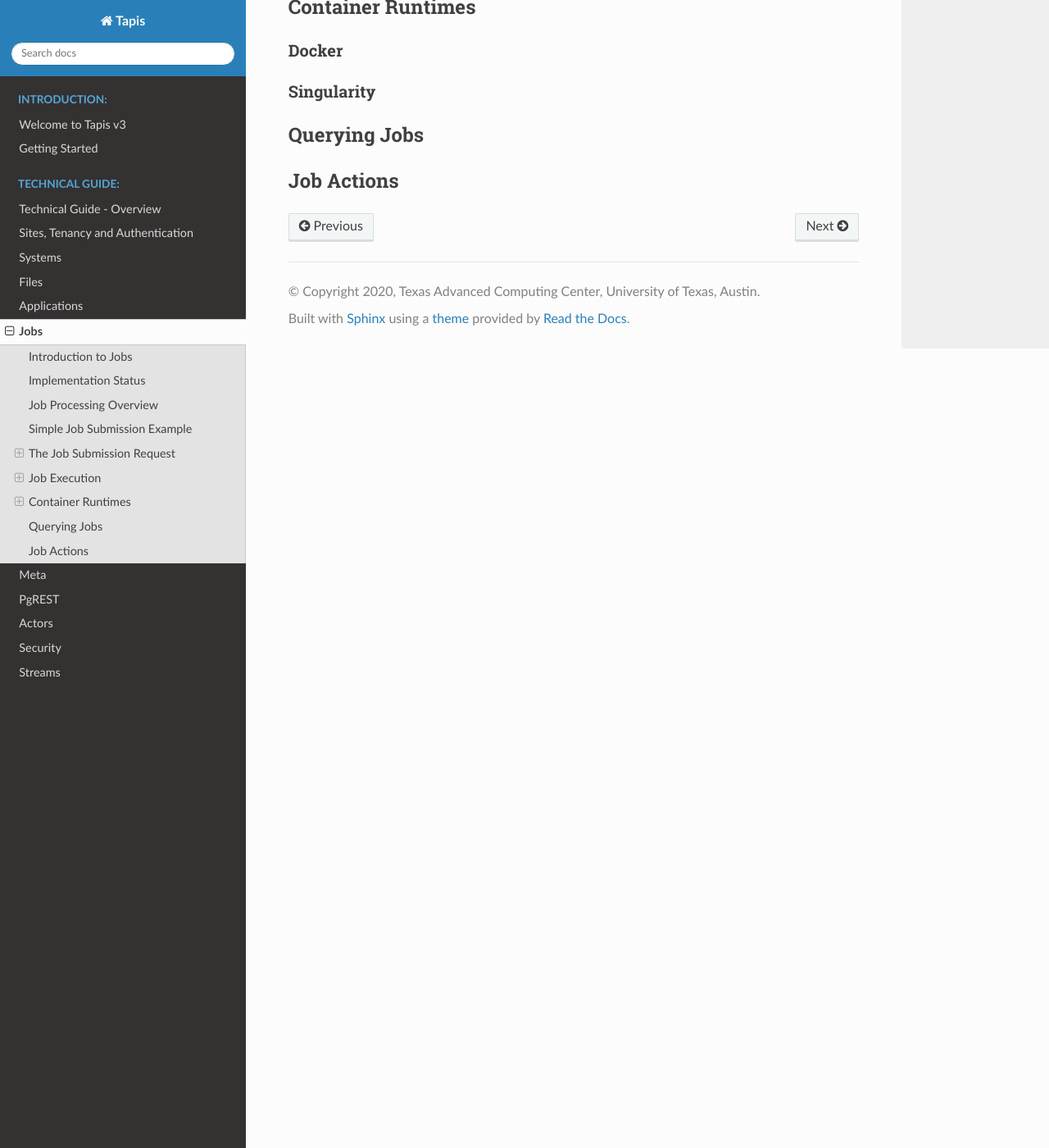
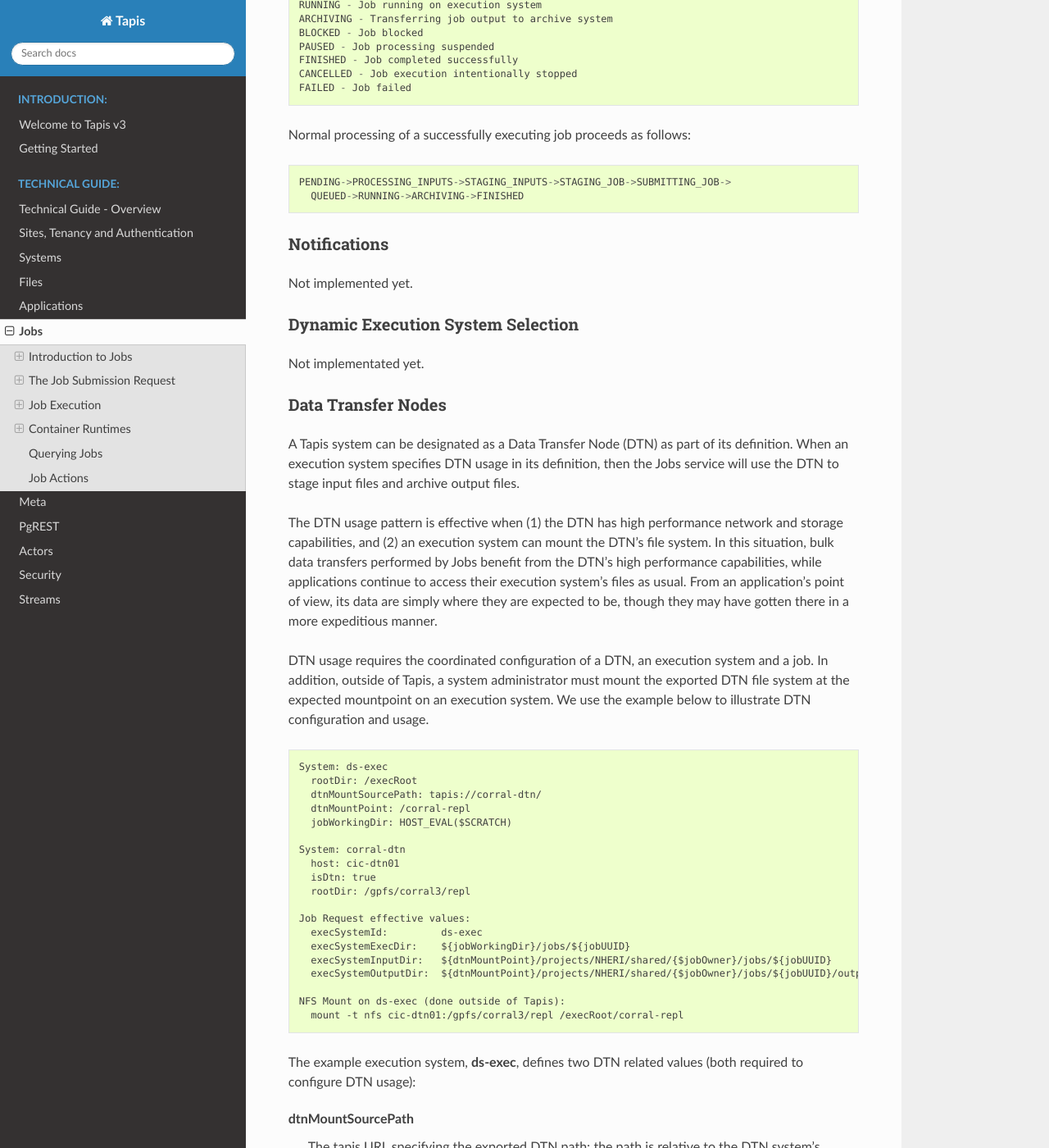
Before and after one commit to tapis-project/documentation, a Sphinx documentation site: the page built from source/technical/jobs.rst, in a window 1280 px wide and 1400 px high, scrolled down 12511 px. Shown: the whole window at 82% size. Built offline with Sphinx 7.4.7 and the Read the Docs theme 2.0.0, drawn with Linux system fonts in a browser that asks for light colours; some of the changed text lies outside the part shown.

Commit message:
more jobs docs

```diff
--- a/source/technical/jobs.rst
+++ b/source/technical/jobs.rst
@@ -27,7 +27,7 @@
 The Tapis v3 Jobs service is specialized to run containerized applications on any host that supports container runtimes.  Currently, Docker and Singularity containers are supported.  The Jobs service uses the Systems, Apps, Files and Security Kernel services to process jobs.
 
 Implementation Status
-=====================
+---------------------
 The following table describes the current state of the Beta release of Jobs.  All UrlPaths shown start with /v3/jobs.  The unauthenticated health check, ready and hello APIs do not require a Tapis JWT in the request header.
 
 ============     ======   ====================   ===========
@@ -45,7 +45,7 @@
 
 
 Job Processing Overview
-=======================
+-----------------------
 
 Before discussing the details of how to construct a job request, we take this opportunity to describe overall lifecycle of a job.  When a job request is recieved as the payload of an POST call, the following steps are taken:
 
@@ -72,7 +72,7 @@
 
 
 Simple Job Submission Example
-=============================
+-----------------------------
 
 The POST payload for the simplest job submission request looks like this:
 
@@ -87,6 +87,8 @@
 In this example, all input and output directories are either specified in the *myApp* definition or are assigned their default values.  Currently, the execution system on which an application runs must be specified in either the application definition or job request.  Our example assumes that *myApp* assigns the execution system.  Future versions of the Jobs service will support dynamic execution system selection.
 
 An archive system can also be specified in the application or job request; the default is to be the same as the execution system.
+
+-----------------------
 
 The Job Submission Request
 ==========================
@@ -178,7 +180,7 @@
   jobWorkingDir - the default directory for temporary files used or created during job execution.
   dtnMountPoint - the path relative to the execution system's rootDir where the DTN file system is mounted.
 
-An execution system may define a *Data Transfer Node* (DTN).  A DTN is a high throughput node used to stage job inputs and to archive job outputs.  The goal is to improve transfer performance.  The execution system mounts the DTN's file system at the *dtnMountPoint* so that executing jobs have access to its data, but Tapis will connect to the DTN rather than the execution system during transfers.
+An execution system may define a *Data Transfer Node* (DTN).  A DTN is a high throughput node used to stage job inputs and to archive job outputs.  The goal is to improve transfer performance.  The execution system mounts the DTN's file system at the *dtnMountPoint* so that executing jobs have access to its data, but Tapis will connect to the DTN rather than the execution system during transfers.  See `Data Transfer Nodes`_ for details.
 
 The directories assigned in application definitions and/or in a job submission requests:
 
@@ -233,7 +235,7 @@
        "additionalProperties": false
    }
 
-Since all input directories or files are staged to the *execSystemInputDir*, the only required field is the *sourceUrl*.  Any URL protocol accepted by the Tapis Files_ service can be used here.  The most common protocols used are tapis, http, and https; please see the Files_ service for the complete list of supported protocols.
+Since all input directories or files are staged to the *execSystemInputDir*, the only required field is the *sourceUrl*.  Any URL protocol accepted by the Tapis Files_ service can be used here.  The most common protocols used are tapis, http, and https.  The standard tapis URL format is *tapis://<tapis-system>/<path>*; please see the Files_ service for the complete list of supported protocols.
 
 If provided, the *targetPath* indicates a path relative to the *execSystemInputDir* into which the input is copied.  When not provided, the  directory or file named in *sourceUrl* is copied directly into *execSystemInputDir*.
 
@@ -398,6 +400,8 @@
 Both the *key* and *value* are required, though the *value* can be an empty string.
 
 
+-------------------------------------------------
+
 Job Execution
 =============
 
@@ -414,7 +418,7 @@
     _tapisArchiveSystemDir - the archive system directory on which app output is archived
     _tapisArchiveSystemId - Tapis system used for archiving app output
     _tapisCoresPerNode - number of cores used per node by app
-    _tapisDtnMountPoint - the mount point on the execution system for the source DTN directory
+    _tapisDtnMountPoint - the mountpoint on the execution system for the source DTN directory
     _tapisDtnMountSourcePath - the directory exported by the DTN and mounted on the execution system
     _tapisDtnSystemId - the Data Transfer Node system ID
     _tapisDynamicExecSystem - true if dynamic system selection was used
@@ -467,6 +471,18 @@
 
 Finally, macro substitution is applied to the job *description* field, whether the description is specified in an application or a submission request.
 
+Macro Functions
+^^^^^^^^^^^^^^^
+
+Directory assignments in systems, applications and job requests can also use the **HOST_EVAL($var)** function at the beginning of their path assignments.  This function dynamically extracts the named environment variable's value from an execution or archive host *at the time the job request is made*.  Specifically, the environment variable's value is retrieved by logging into the host as the Job owner and issuing "echo $var".  The example in `Data Transfer Nodes`_ uses this function.
+
+To increase application portability, an optional default value can be passed into the **HOST_EVAL** function.  The function's complete signature with the optional path parameter is:
+
+        **HOST_EVAL($VAR, path)**
+
+If the environment variable VAR does not exist on the host, then the literal path parameter is returned by the function.  This added flexibility allows applications to run in different environments, such as on TACC HPC systems that automatically expose certain environment variables and VMs that might not.  If the environment variable does not exist and no optional path parameter is provided, the job fails due to invalid input.
+
+
 .. _JobTemplateVariables: https://github.com/tapis-project/tapis-java/blob/dev/tapis-jobslib/src/main/java/edu/utexas/tacc/tapis/jobs/model/enumerations/JobTemplateVariables.java
 
 
@@ -508,6 +524,65 @@
 
 Not implementated yet.
 
+Data Transfer Nodes
+-------------------
+
+A Tapis system can be designated as a Data Transfer Node (DTN) as part of its definition.  When an execution system specifies DTN usage in its definition, then the Jobs service will use the DTN to stage input files and archive output files.
+
+The DTN usage pattern is effective when (1) the DTN has high performance network and storage capabilities, and (2) an execution system can mount the DTN's file system.  In this situation, bulk data transfers performed by Jobs benefit from the DTN's high performance capabilities, while applications continue to access their execution system's files as usual.  From an application's point of view, its data are simply where they are expected to be, though they may have gotten there in a more expeditious manner.
+
+DTN usage requires the coordinated configuration of a DTN, an execution system and a job.  In addition, outside of Tapis, a system administrator must mount the exported DTN file system at the expected mountpoint on an execution system.  We use the example below to illustrate DTN configuration and usage.
+
+::
+
+   System: ds-exec
+     rootDir: /execRoot
+     dtnMountSourcePath: tapis://corral-dtn/
+     dtnMountPoint: /corral-repl
+     jobWorkingDir: HOST_EVAL($SCRATCH)
+
+   System: corral-dtn
+     host: cic-dtn01
+     isDtn: true
+     rootDir: /gpfs/corral3/repl
+
+   Job Request effective values:
+     execSystemId:         ds-exec
+     execSystemExecDir:    ${jobWorkingDir}/jobs/${jobUUID}
+     execSystemInputDir:   ${dtnMountPoint}/projects/NHERI/shared/{$jobOwner}/jobs/${jobUUID}
+     execSystemOutputDir:  ${dtnMountPoint}/projects/NHERI/shared/{$jobOwner}/jobs/${jobUUID}/output
+
+   NFS Mount on ds-exec (done outside of Tapis):
+     mount -t nfs cic-dtn01:/gpfs/corral3/repl /execRoot/corral-repl
+
+The example execution system, **ds-exec**, defines two DTN related values (both required to configure DTN usage):
+
+**dtnMountSourcePath**
+  The tapis URL specifying the exported DTN path; the path is relative to the DTN system's rootDir (which is just "/" in this example).
+**dtnMountPoint**
+  The path relative to the execution system's rootDir where the DtnMountSourcePath is mounted.
+
+The execution system's jobWorkingDir is defined to be the runtime value of the $SCRATCH environment variable; its rootDir is defined at /execRoot.
+
+The Tapis DTN system, **corral-dtn**, host machine is cic-dtn01.  The DTN's rootDir (/gpfs/corral3/repl) is the directory prefix used on all mounts.  Mounting takes place outside of Tapis by system administrators.  The actual NFS mount command has this general format:
+
+::
+
+     mount -t nfs <dtn_host>:/<dtn_root_dir>/<path> <exec_system_mount_point>
+
+The Job Request effective values depend on the DTN configuration are also shown.  These values could have been set in the application definition, the job request or in both.  Values set in the job request are given priority.  The execSystemId refers to the **ds-exec** system, which in this case specifies a DTN.
+
+Continuing with the above example, let's say user *Bud* issues an Opensees job request that creates a job with id 123.  The Jobs service will stage the application's input files using the DTN.  The transfer request to the Files_ service will write to this target URL:
+
+          tapis://corral-dtn/gpfs/corral3/repl/projects/NHERI/shared/Bud/jobs/123
+
+This is the standard tapis URL format:  tapis://<tapis-system>/<path>.  After inputs are staged, the Job service will inject this environment variable value (among others) into the launched job's container:
+
+          execSystemInputDir=/corral-repl/projects/NHERI/shared/Bud/jobs/123
+
+Since **ds-exec** mounts the corral root directory, the files staged to corral /gpfs/corral3/repl are accessible at execSystemInputDir on **ds-exec**, relative to rootDir /execRoot. A similar approach would be used to transfer files to an archive system using the DTN, except this time **corral-dtn** is the source of the file transfers rather than the target.
+
+------------------------------------------------------------
 
 Container Runtimes
 ==================
```
Also changed, not shown: other parts of source/technical/jobs.rst (+9 -1 lines).
